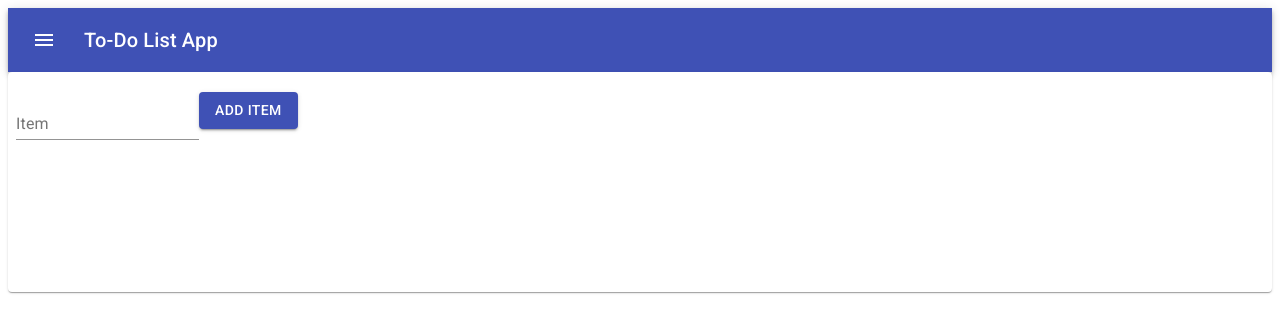
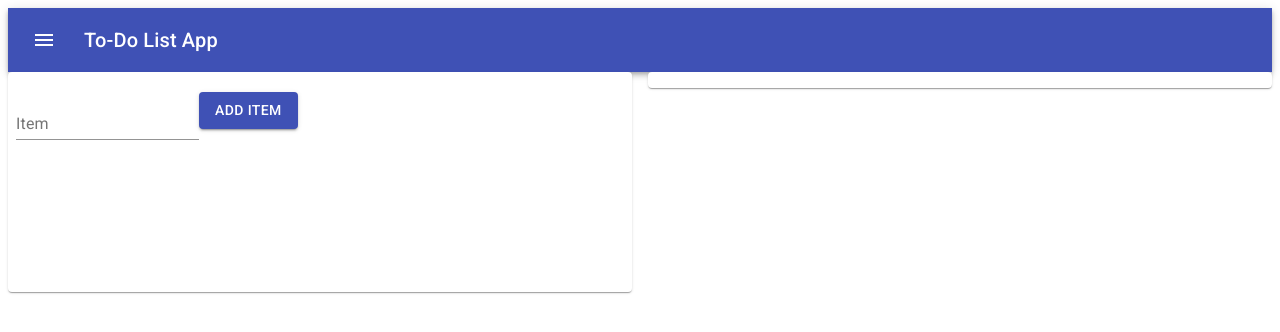
Before and after one commit to erikapaige/todoReact, a React (Create React App) app: page / in a window 1280 px wide. Shown: the top 332 px of the page. Built offline with nearby package versions, Linux system fonts and the light colour scheme.

Commit message:
styling changes to FullList.js

```diff
--- a/src/App.js
+++ b/src/App.js
@@ -6,6 +6,8 @@ import ItemContext from './utils/ItemContext'
 import FullList from './components/FullList'
 import Form from './components/Form'
 import Navbar from './components/Navbar'
+// bring in elements from material-ui
+import Grid from '@material-ui/core/Grid'
 
 
 const App = () => {
@@ -42,8 +44,14 @@ const App = () => {
   return (
     <ItemContext.Provider value={itemState}>
       <Navbar />
-      <Form />
-      <FullList />
+      <Grid container spacing={2}>
+        <Grid item xs={6}>
+          <Form />
+        </Grid>
+        <Grid item xs={6}>
+          <FullList />
+        </Grid>
+      </Grid>
     </ItemContext.Provider>
   )
 }
--- a/src/components/FullList/FullList.js
+++ b/src/components/FullList/FullList.js
@@ -3,7 +3,9 @@ import React, { useContext } from 'react'
 // import in context folder
 import ItemContext from '../../utils/ItemContext'
 import Item from '../Item'
+// import elements from material-ui
 import List from '@material-ui/core/List'
+import Paper from '@material-ui/core/Paper'
 
 // list component
 const FullList = () => {
@@ -14,13 +16,15 @@ const FullList = () => {
 
   return (
     // render items want to see
+    <Paper>
       <List>
         {
           // take items and map over them, each new item creates an item component
           // have to give it a text prop b/c item is not being maintained in state or context
-        items.map(item => <Item text={item.text} />)
+          items.map(item => <Item item={item} />)
         }
       </List>
+    </Paper>
   )
 }
 
```
Lines whose indentation alone changed are shown as unchanged.
